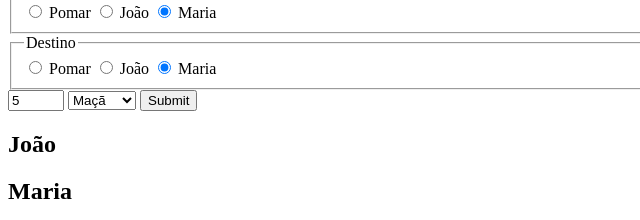
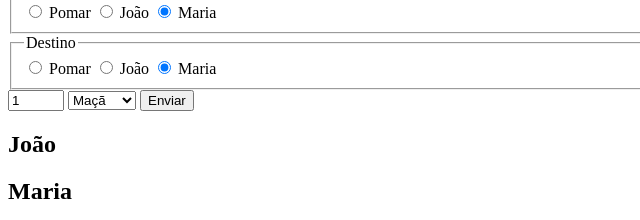
Before and after one commit to ufjf-dcc202/ufjf-dcc202-2023-3-b-atv12-amandaamarques, a website: page index.html in a window 1280 px wide. Shown: the part 135-355 px from the top of the page, 0-640 px from the left. Drawn offline with Linux system fonts and the light colour scheme.

Commit message:
Editei o index e corrigi falhas nos testes

```diff
--- a/index.html
+++ b/index.html
@@ -56,7 +56,7 @@
 
                     </fieldset>
 
-                    <input type="number" name="quantidade" value="5" min="0" max="12" step="1">
+                    <input type="number" name="quantidade" value="1" min="0" max="12" step="1">
 
                 <select name="fruta">
                     <option value="maca">Maçã</option>
@@ -64,7 +64,7 @@
                     <option value="banana">Banana</option>
                 </select>
 
-                <input type="submit" name="enviar">
+                <button type="submit" name="enviar">Enviar</button>
 
             </form>
         </section>
```
